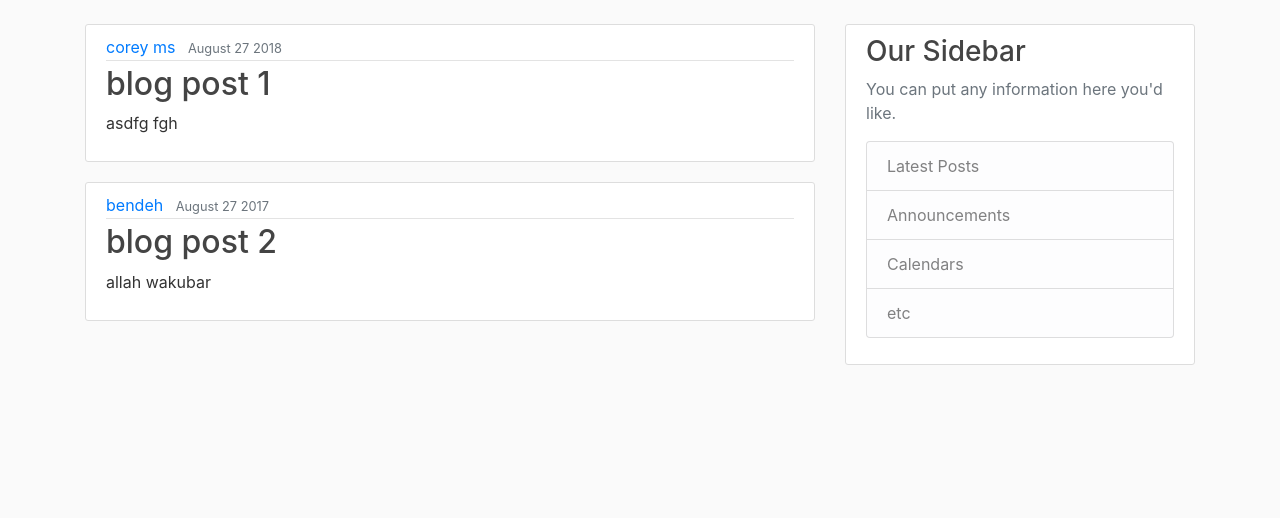
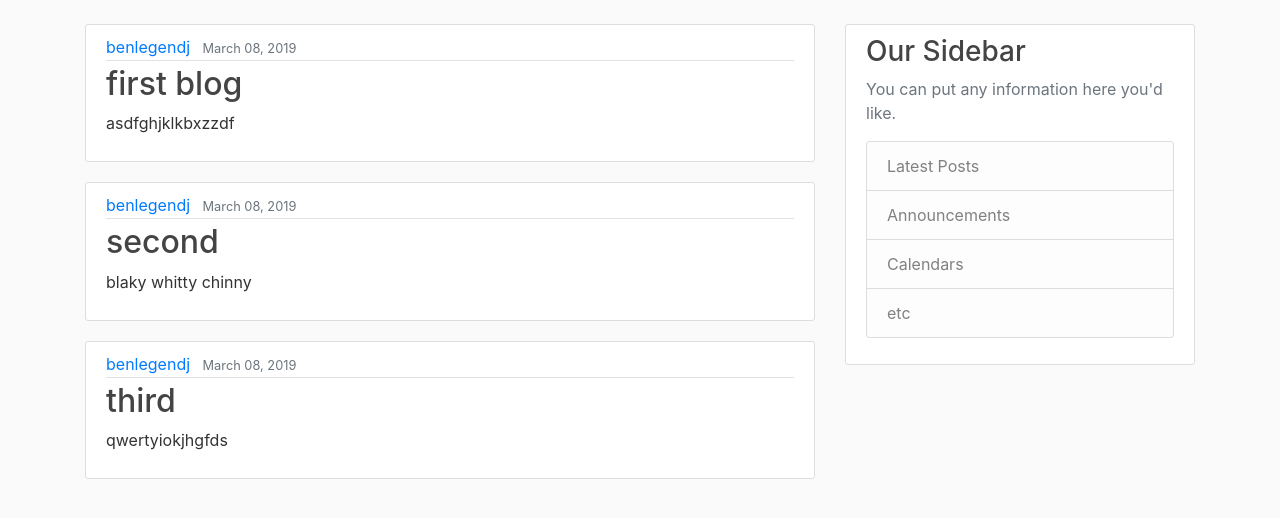
Before and after one commit to Kitingu/learn-Django, a Django app: page /blog/ in a window 1280 px wide. Shown: the part 56-574 px from the top of the page. Run offline with Django 3.2, Linux system fonts and the light colour scheme; data comes from the database, SQL or seed files in the repository; some libraries are stand-ins or nearby versions.

Commit message:
fetch posts from db

```diff
--- a/blog/templates/blog/home.html
+++ b/blog/templates/blog/home.html
@@ -5,7 +5,7 @@
             <div class="media-body">
                 <div class="article-metadata">
                     <a class="mr-2" href="#">{{ post.author }}</a>
-                    <small class="text-muted">{{ post.date_posted }}</small>
+                    <small class="text-muted">{{ post.date_posted|date:"F d, Y" }}</small>
                 </div>
                 <h2><a class="article-title" href="#">{{ post.title }}</a></h2>
                 <p class="article-content">{{ post.content }}</p>
--- a/blog/views.py
+++ b/blog/views.py
@@ -1,24 +1,10 @@
 from django.shortcuts import render
-
-posts = [
-    {
-        'author': 'corey ms',
-        'title': "blog post 1",
-        'content': 'asdfg fgh',
-        'date_posted': 'August 27 2018'
-    },
-    {
-        'author': 'bendeh',
-        'title': "blog post 2",
-        'content': 'allah wakubar',
-        'date_posted': 'August 27 2017'
-    }
-]
+from .models import Post
 
 
 def home(request):  # must take the response argument
     context = {
-        'posts': posts
+        'posts': Post.objects.all()
     }
     return render(request, 'blog/home.html', context)
 
```
